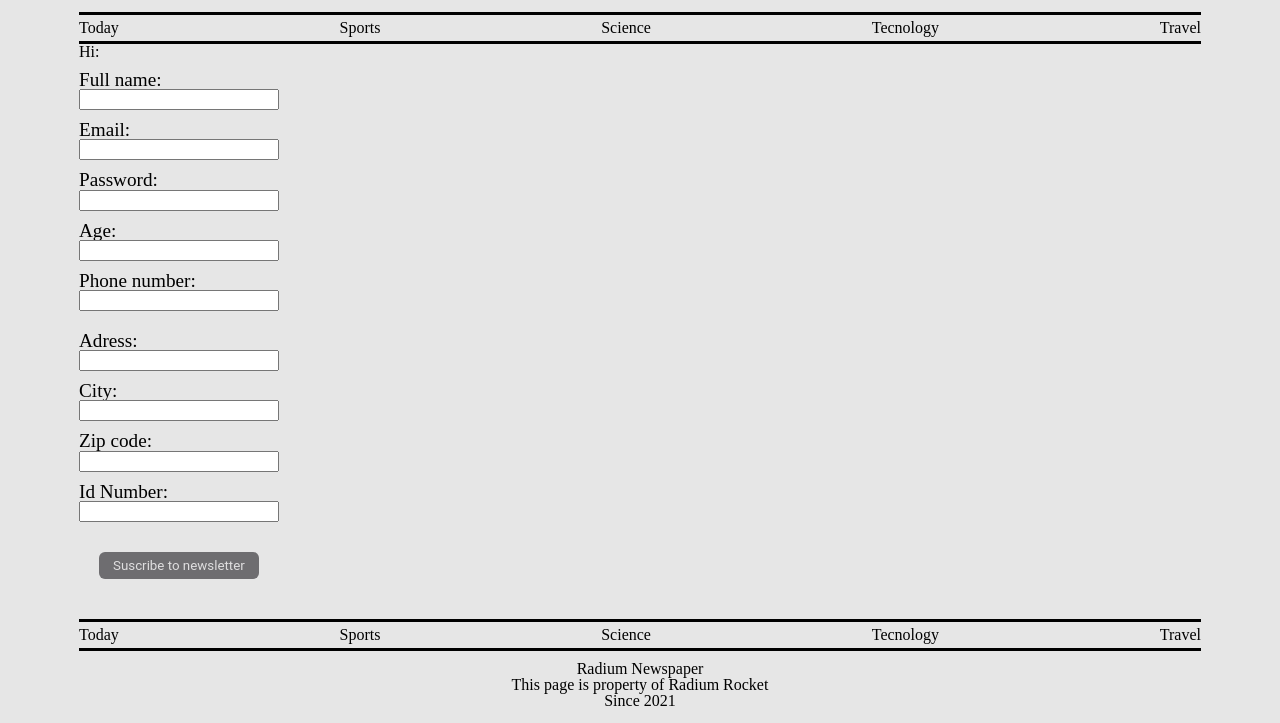
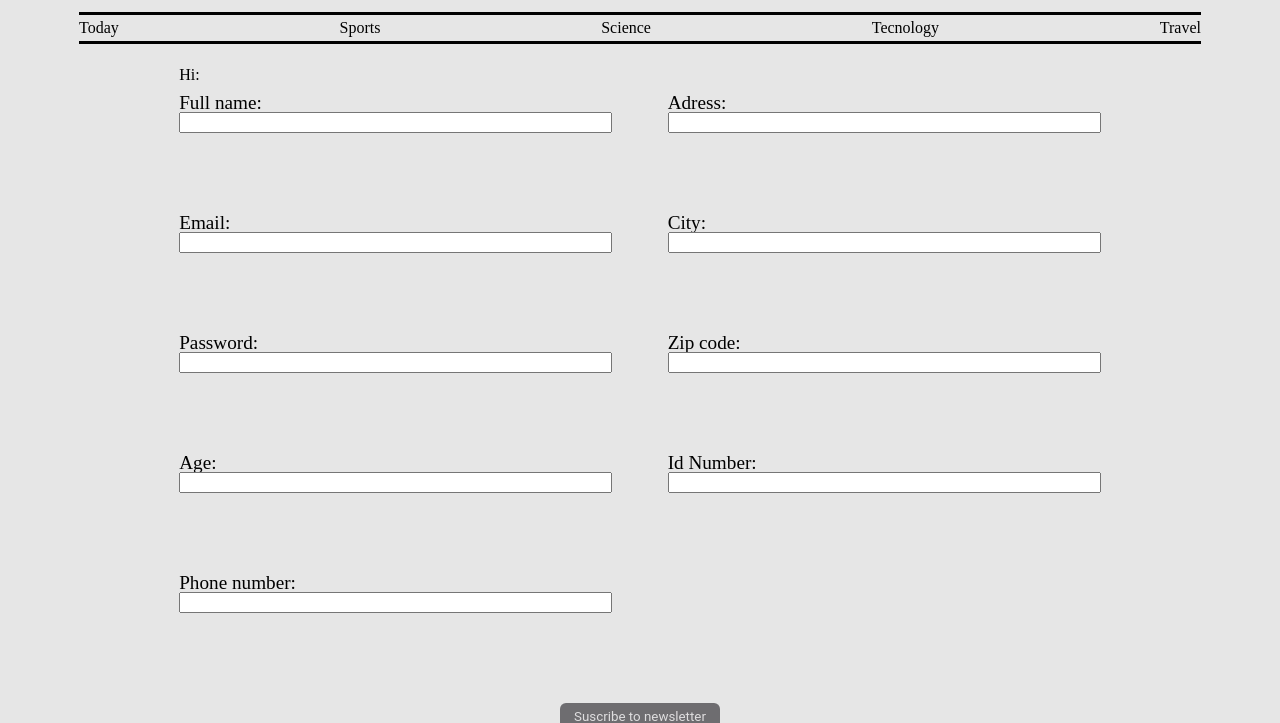
Before and after one commit to Brunomoyano4/RadiumNewspaper, a plain HTML site: page suscription.html in a window 1280 px wide. Shown: the part 82-805 px from the top of the page. Drawn offline with Linux system fonts and the light colour scheme.

Commit message:
fix columns in pc media query and add reset form post submit form

```diff
--- a/script.js
+++ b/script.js
@@ -1,5 +1,3 @@
-
-
 function validate(elementId) {
   const input = document.getElementById(elementId);
   let validator;
@@ -89,10 +87,13 @@ document.getElementById('suscription').addEventListener('submit', function (e) {
       data.append(input, document.getElementById(input).value);
     }
   })
-
   let result = '';
   for (const [key, value] of data.entries()) {
     result += `${key} : ${value}\n`;
   }
   alert(result);
+  this.reset();
+  inputs.map(input =>{
+    focusFunction(input);
+  })
 });
--- a/styles/styles.css
+++ b/styles/styles.css
@@ -122,7 +122,44 @@ h3{
     flex-wrap: nowrap;
   }
   form{
-    margin: 0 15px 0 15px;
+    height: auto;
+    width: 100%;
+    margin: 2% 10%;
+  }
+  .formContainer{
+    display: flex;
+    height: 20%;
+    width: 100%;
+  }
+  .orderInput{
+    height: 100px;
+    width: 100%;
+  }
+  /* fieldset{
+    height: auto;
+    width: 20%;
+  } */
+  .regForm{
+    display: flex;
+    flex-wrap: wrap;
+    order: 0;
+    flex: 0 1 100%;
+    justify-content: space-between;
+    flex-direction: column;
+    padding-right: 3%;
+    height: 30%;
+    width: 25%;
+  }
+  .regForm:nth-child(2){
+    display: flex;
+    flex-wrap: wrap;
+    order: 1;
+    flex: 0 1 100%;
+    justify-content: space-between;
+    flex-direction: column;
+    padding-left: 3%;
+    padding-right: 0;
+    width: 25%;
   }
   .title{
     border-bottom-style: none;
--- a/suscription.html
+++ b/suscription.html
@@ -55,10 +55,11 @@
       </header>
       <main>
         <form id="suscription" name="suscription" action="#" autocomplete="nope">
-          <fieldset>
           <legend>
             Hi:
           </legend>
+          <div class="formContainer">
+            <fieldset class="regForm">
               <div class="orderInput">
                 <label for="fName">Full name:</label>
                 <input
@@ -115,7 +116,7 @@
                 >
               </div>
             </fieldset>
-          <fieldset>
+            <fieldset class="regForm">
               <div class="orderInput">
                 <label for="adress">Adress:</label>
                 <input
@@ -161,6 +162,7 @@
                 >
               </div>
             </fieldset>
+          </div>
             <div class="centerbt">
               <button type="submit" class="button-12" role="submit">
                 Suscribe to newsletter
```
Lines whose indentation alone changed are shown as unchanged.
